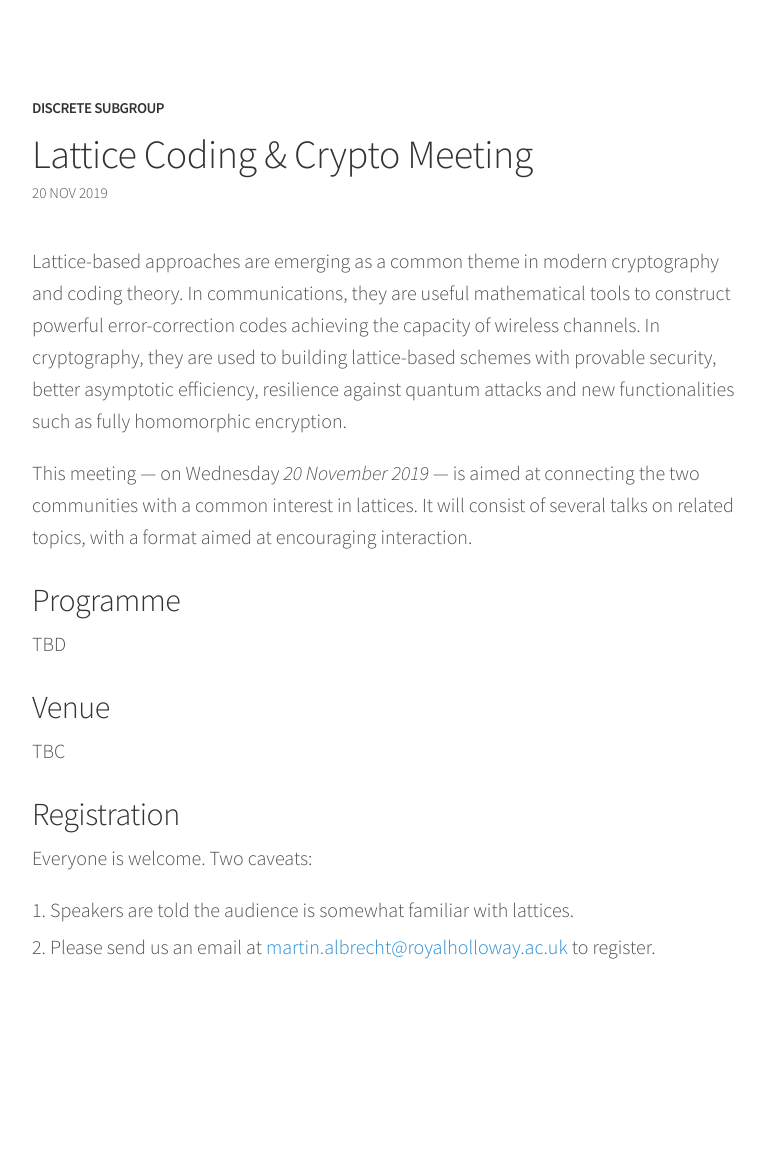
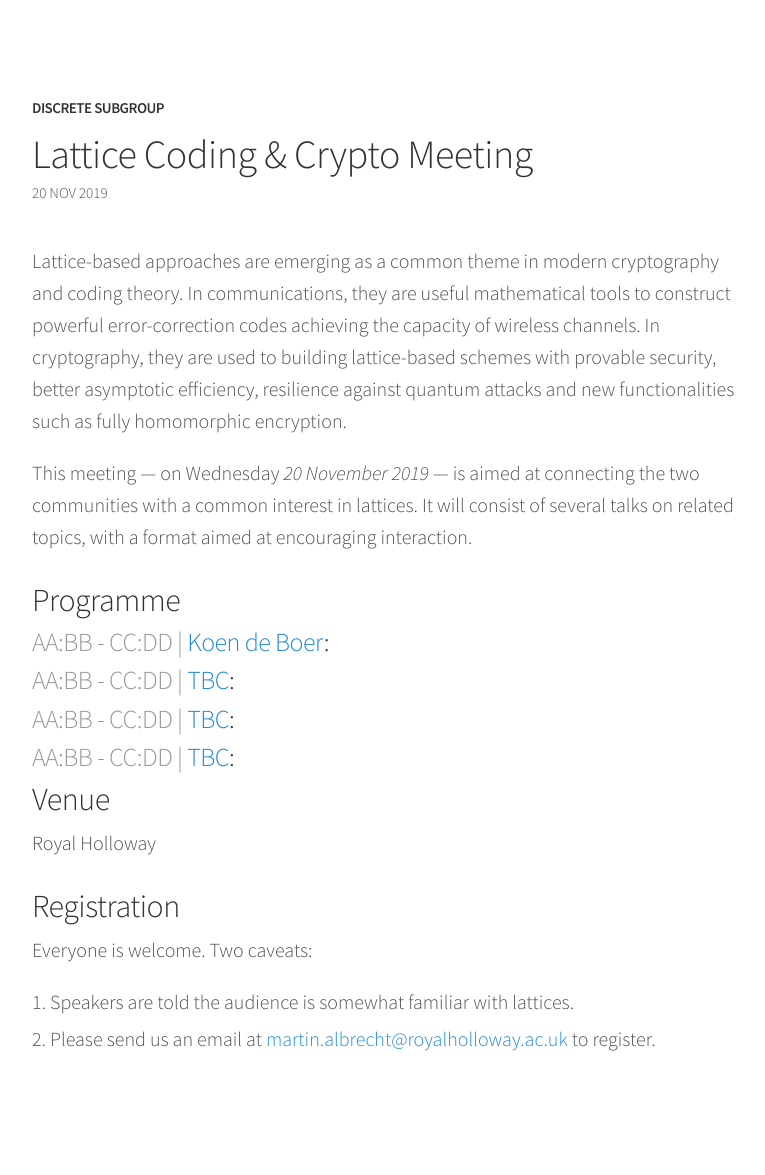
Before and after one commit to malb/discrete-subgroup, a Jekyll site: the page built from _posts/2019-11-20-lattice-meeting.md, in a window 1280 px wide. Shown: the whole page, without its empty margins (248-1013 px from the left). Built offline with Jekyll 4.4.1, drawn with Linux system fonts in a browser that asks for light colours; nearby versions of some CDN libraries; before the commit the page ends 1083 px from its top, so only the background shows below that.

Commit message:
planning update

```diff
--- a/_posts/2019-11-20-lattice-meeting.md
+++ b/_posts/2019-11-20-lattice-meeting.md
@@ -9,11 +9,17 @@ This meeting — on Wednesday *20 November 2019* — is aimed at connecting the
 
 ## Programme ##
 
-TBD
+### <span> AA:BB - CC:DD | [Koen de Boer](http://koendeboer.com/)</span>: []() ###
+
+### <span> AA:BB - CC:DD | [TBC]()</span>: []() ###
+
+### <span> AA:BB - CC:DD | [TBC]()</span>: []() ###
+
+### <span> AA:BB - CC:DD | [TBC]()</span>: []() ###
 
 ## Venue ##
 
-TBC
+Royal Holloway
 
 ## Registration ##
 
```
Also changed, not shown: _posts/2019-09-18-lattice-meeting.md (+1 -1 lines).
